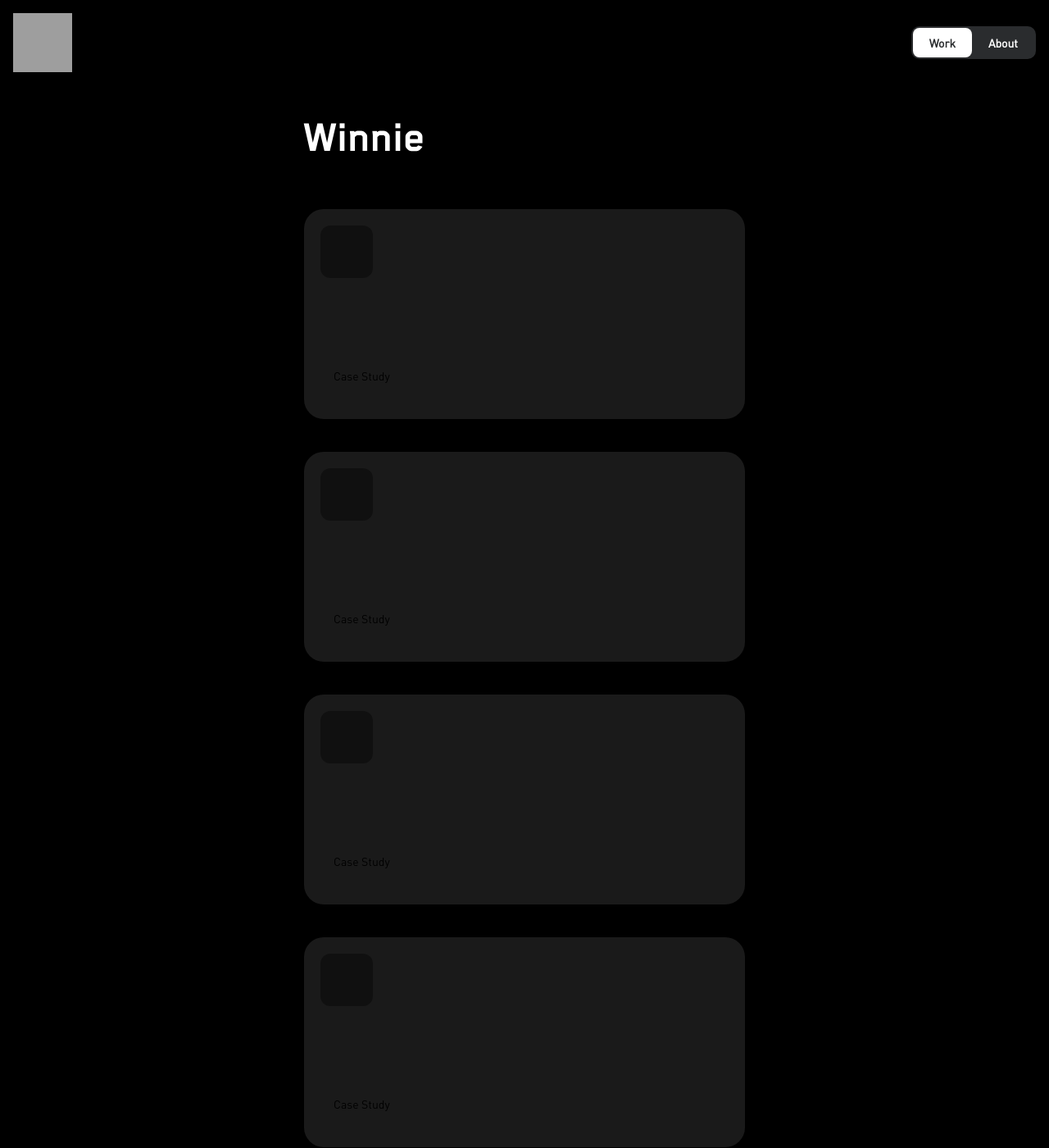
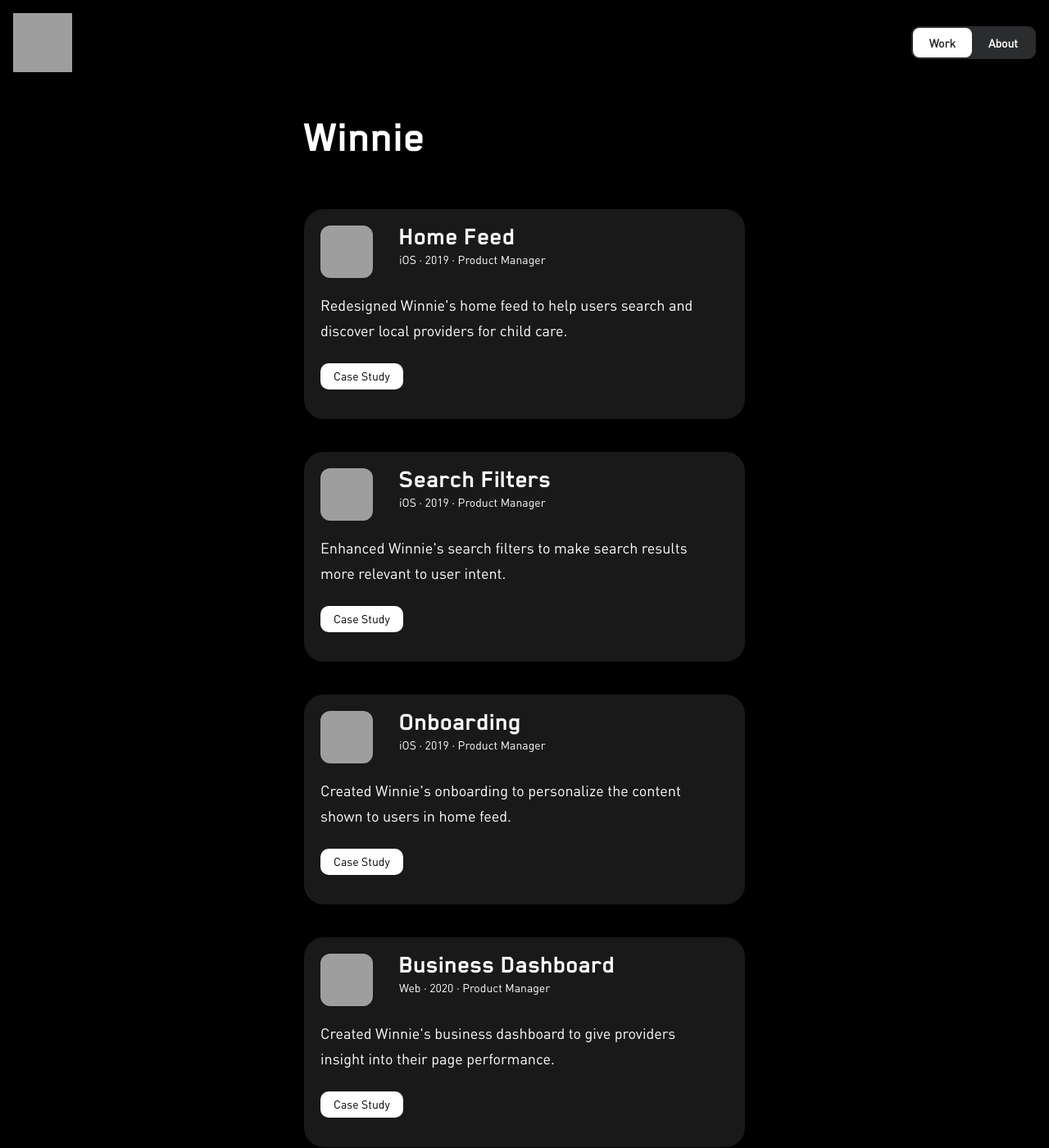
Before and after one commit to jotd/jotd-portfolio, a Jekyll site: the page work/index.html, which Jekyll copies as it is, in a window 1280 px wide and 1400 px high. Shown: the whole window at 82% size. Built offline with Jekyll 4.4.1, drawn with Linux system fonts in a browser that asks for light colours; grey boxes are pictures that could not be loaded.

Commit message:
Update styles.css

```diff
--- a/css/styles.css
+++ b/css/styles.css
@@ -507,8 +507,7 @@
   margin-left: 16px;
   margin-right: 16px;
   border-radius: 24px;
-  background-color: #ffffff;
-  opacity: 10%; }
+  background-color: #191919; }
 
 @media screen and (max-width: 767px) {
   .work-container {
@@ -518,8 +517,7 @@
     border-radius: 24px;
     -webkit-animation: popIn ease 1.2s;
             animation: popIn ease 1.2s;
-    opacity: 10%;
-    background-color: #ffffff; } }
+    background-color: #191919; } }
 
 
 /* Case Study Project – Left Align Text Inside Cards */
```
